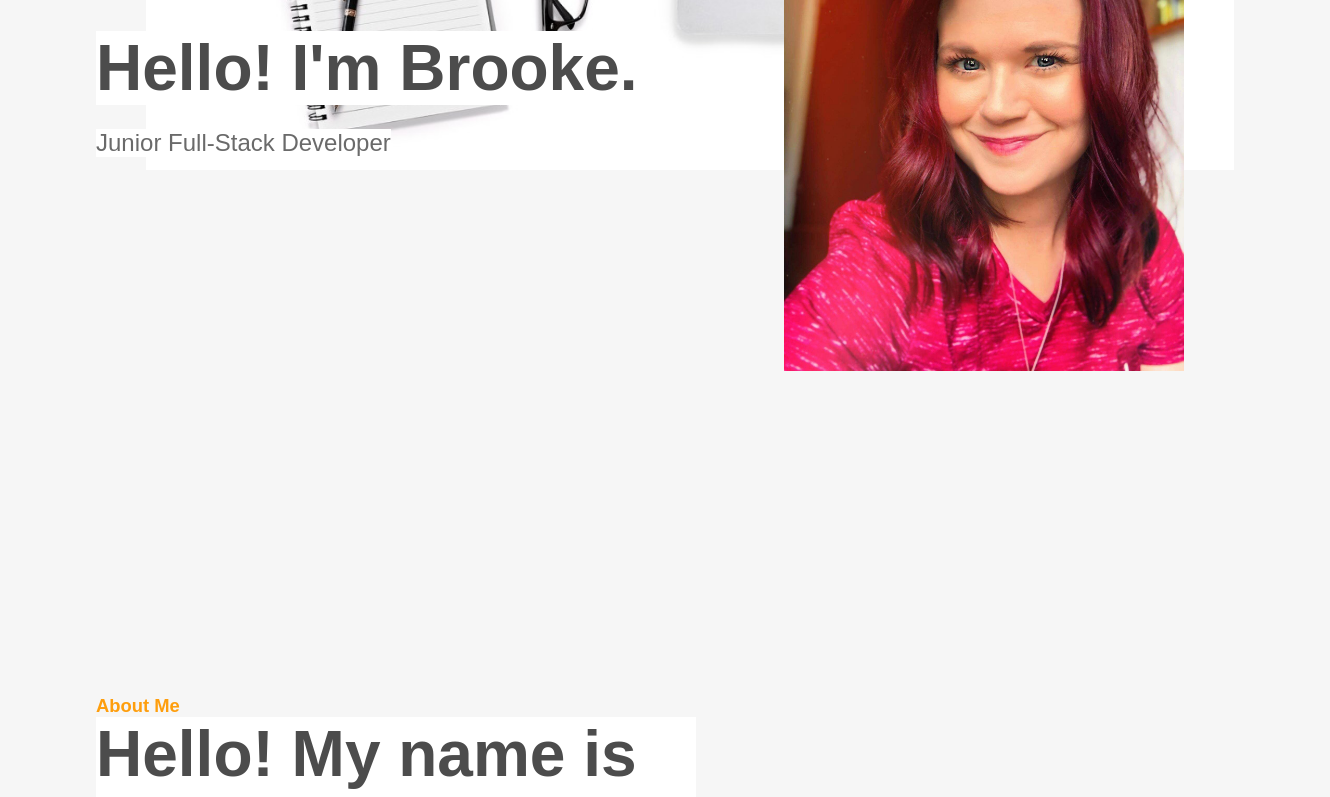
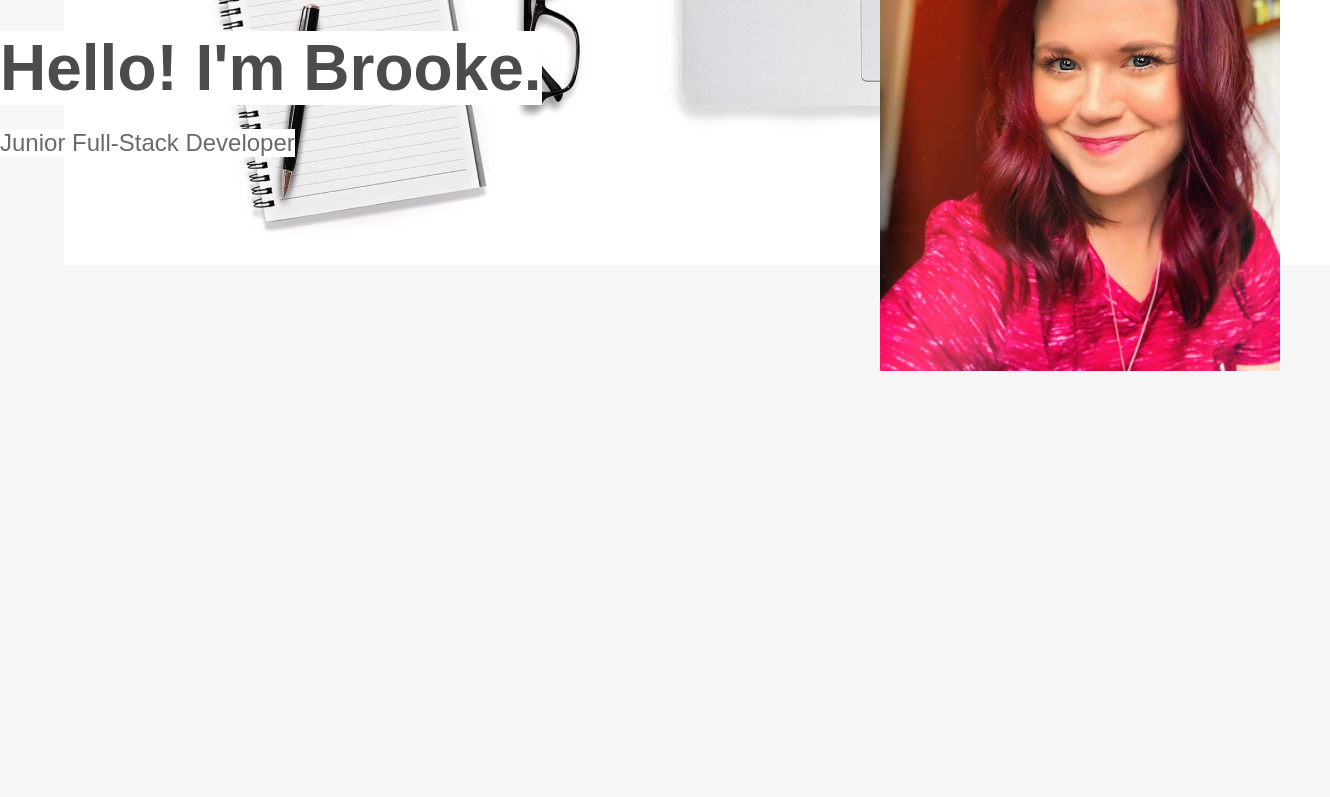
Before and after one commit to BAJones22/react-portfolio-1, a React (Create React App) app: page / in a window 1280 px wide. Shown: the part 300-1097 px from the top of the page, 1330 px wide, since content can reach past the window. After the commit the page ends 800 px from the top, so only its background shows below. Built offline with nearby package versions, Linux system fonts and the light colour scheme.

Commit message:
updated app.jsx file

```diff
--- a/src/App.css
+++ b/src/App.css
@@ -149,9 +149,9 @@ nav {
   flex-direction: column;
 }
 .primary-subheading {
-  font-weight: 700;
-  color: #fe9e0d;
-  font-size: 1.15rem;
+  font-weight: 900;
+  color: #0b817f;
+  font-size: 2rem;
 }
 .about-buttons-container {
   margin-top: 2rem;
--- a/src/App.js
+++ /dev/null
@@ -1,20 +0,0 @@
-import "./App.css";
-import Home from "./Components/Home";
-import About from "./Components/About";
-import Portfolio from "./Components/Portfolio";
-import Resume from "./Components/Resume";
-import Contact from "./Components/Contact";
-
-function App() {
-  return (
-    <div className="App">
-      <Home />
-      <About />
-      <Portfolio />
-      <Resume />
-      <Contact />
-    </div>
-  );
-}
-
-export default App;
--- /dev/null
+++ b/src/App.jsx
@@ -0,0 +1,38 @@
+import "./App.css";
+import React, { useState } from "react";
+import Home from "./Pages/Home";
+import About from "./Pages/About";
+import Portfolio from "./Pages/Portfolio";
+import Resume from "./Pages/Resume";
+import Contact from "./Pages/Contact";
+import Navbar from "./Components/Navbar";
+
+function App() {
+  const [displayState, setDisplayState] = useState('')
+
+  const DisplaySwitch = (state) => {
+    switch (state) {
+      case 'Home':
+        return <Home />
+      case 'About':
+        return <About />
+      case 'Portfolio':
+        return <Portfolio />
+      case 'Resume':
+        return <Resume />
+      case 'Contact':
+        return <Contact />
+      default:
+        return <Home />
+    }
+  }
+
+  return (
+<>
+    <Navbar setDisplayState={setDisplayState} />
+    {DisplaySwitch(displayState)}
+</>
+  );
+}
+
+export default App;
--- a/src/Components/About.js
+++ b/src/Pages/About.jsx
@@ -1,12 +1,6 @@
 const About = () => {
     return (
       <div className="about-section-container">
-        {/* <div className="about-background-image-container">
-          <img src={AboutBackground} alt="" />
-        </div>
-        <div className="about-section-image-container">
-          <img src={AboutBackgroundImage} alt="" />
-        </div> */}
         <div className="about-section-text-container">
           <p className="primary-subheading">About Me</p>
           <h1 className="primary-heading">
--- a/src/Components/Home.js
+++ b/src/Pages/Home.jsx
@@ -1,13 +1,10 @@
 import React from "react";
 import BannerBackground from "../Assets/home-banner-background.png";
 import BannerImage from "../Assets/home-banner-image.png";
-import Navbar from "./Navbar";
-import { FiArrowRight } from "react-icons/fi";
 
 const Home = () => {
   return (
     <div className="home-container">
-      <Navbar />
       <div className="home-banner-container">
         <div className="home-bannerImage-container">
           <img src={BannerBackground} alt="" />
--- a/src/Components/Resume.js
+++ b/src/Pages/Resume.jsx
@@ -3,7 +3,8 @@ import React from "react";
 const Resume = () => {
   return (
     <div className="contact-page-wrapper">
-      <h1 className="primary-heading">Check Out My Resume!</h1>
+      <h1 className="primary-heading">Download My Resume!</h1>
+
       </div>
   );
 };
```
Also changed, not shown: src/Pages/Contact.jsx (renamed from src/Components/Contact.js), src/Pages/Portfolio.jsx (renamed from src/Components/Portfolio.js), src/index.jsx (renamed from src/index.js).
